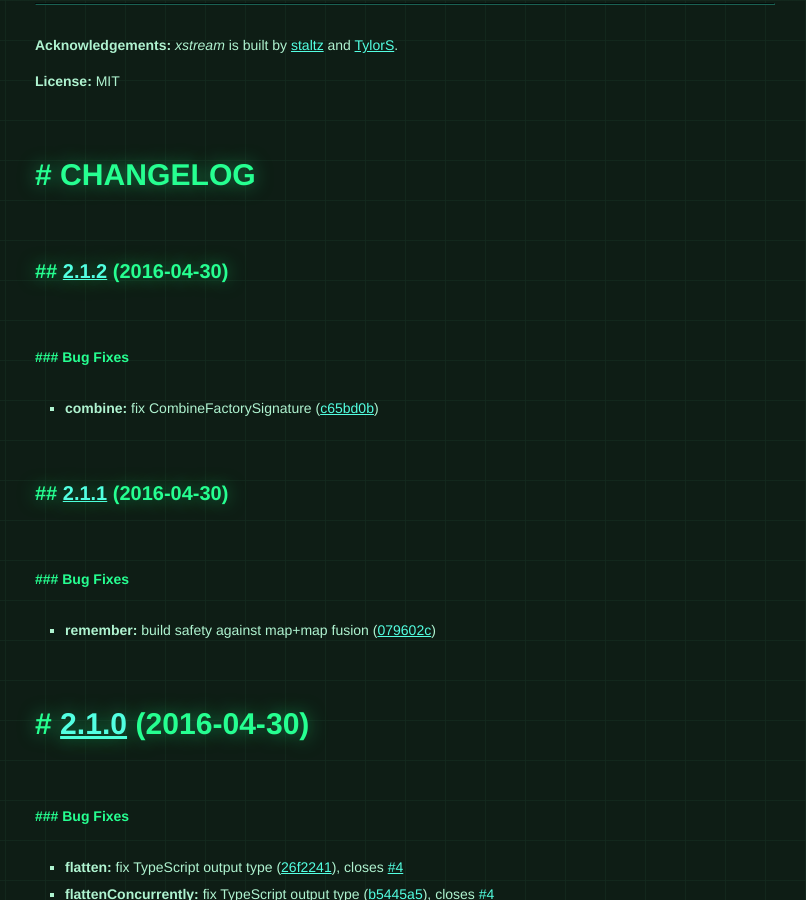
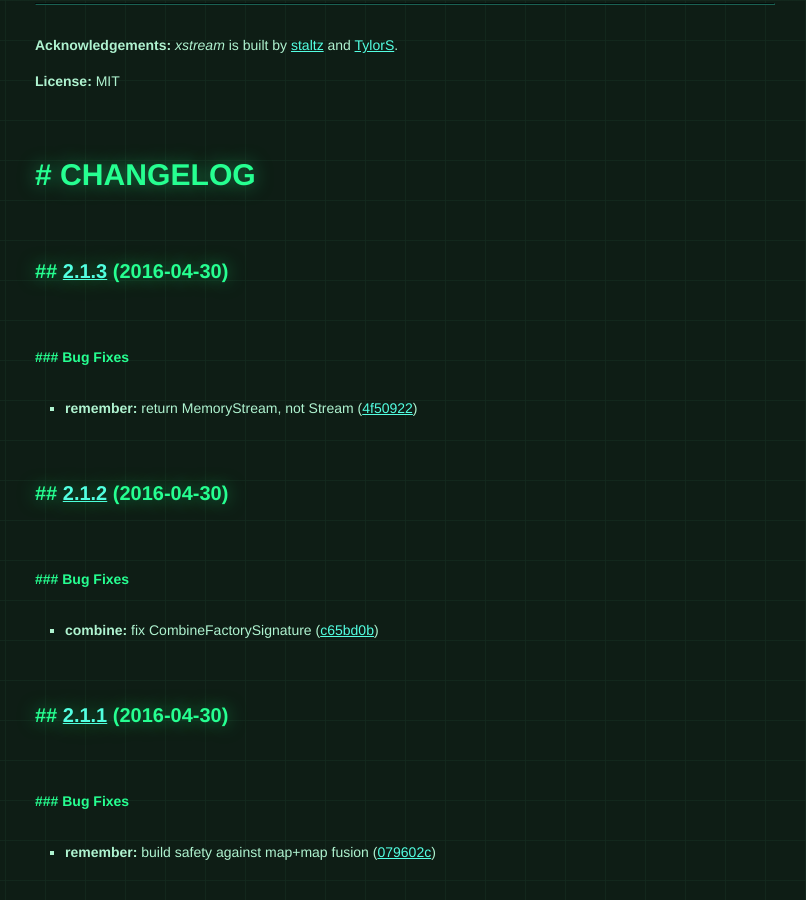
Before and after one commit to staltz/xstream, a Jekyll site: the page built from index.html, in a window 1280 px wide and 900 px high, scrolled down 24839 px. Shown: the whole window, without its empty margins (235-1041 px from the left). Built offline with Jekyll 4.4.1, drawn with Linux system fonts in a browser that asks for light colours; some web fonts are replaced; some of the changed text lies outside the part shown.

Commit message:
update site

```diff
--- a/_includes/content.md
+++ b/_includes/content.md
@@ -888,7 +888,7 @@
 
 #### Return:
 
-*(Stream)*
+*(MemoryStream)*
 
 - - -
 
@@ -989,6 +989,16 @@
 **License:** MIT
 
 # CHANGELOG
+<a name="2.1.3"></a>
+## [2.1.3](https://github.com/staltz/xstream/compare/v2.1.2...v2.1.3) (2016-04-30)
+
+
+### Bug Fixes
+
+* **remember:** return MemoryStream, not Stream ([4f50922](https://github.com/staltz/xstream/commit/4f50922))
+
+
+
 <a name="2.1.2"></a>
 ## [2.1.2](https://github.com/staltz/xstream/compare/v2.1.1...v2.1.2) (2016-04-30)
 
```
